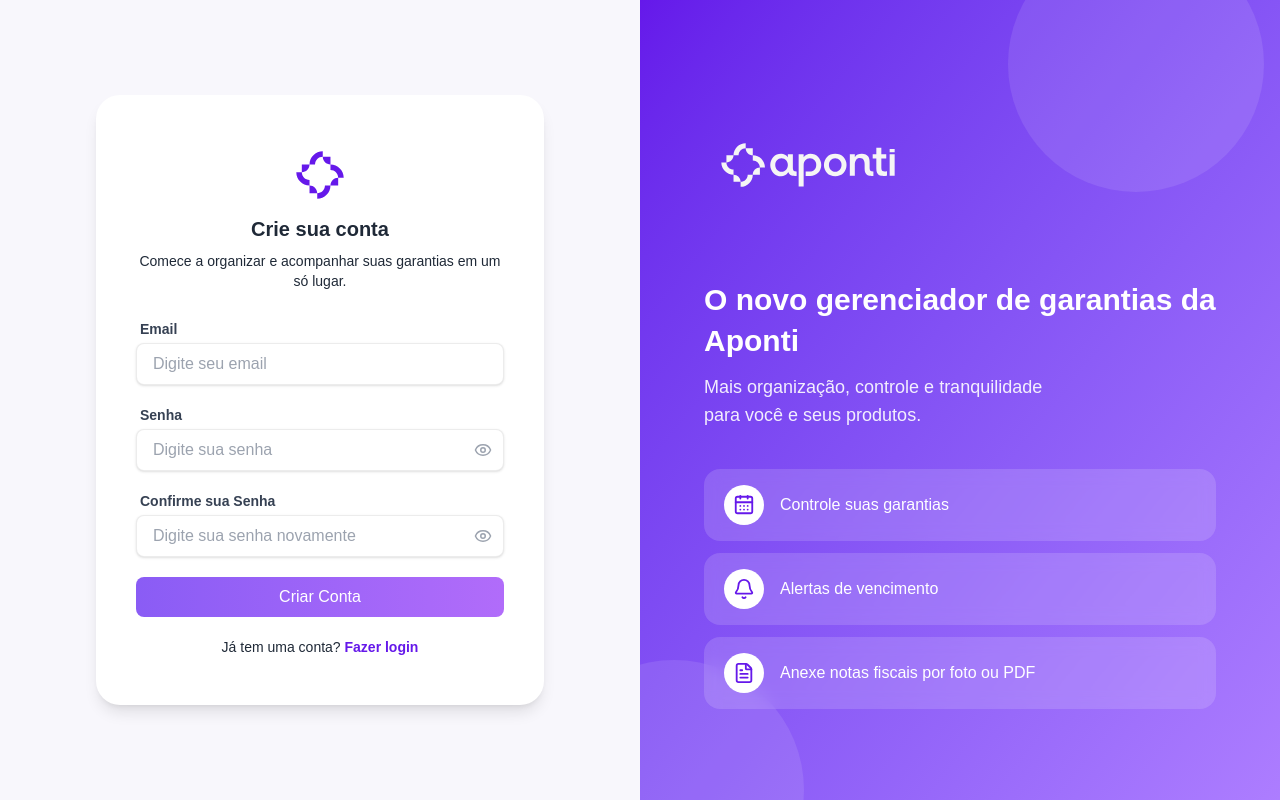
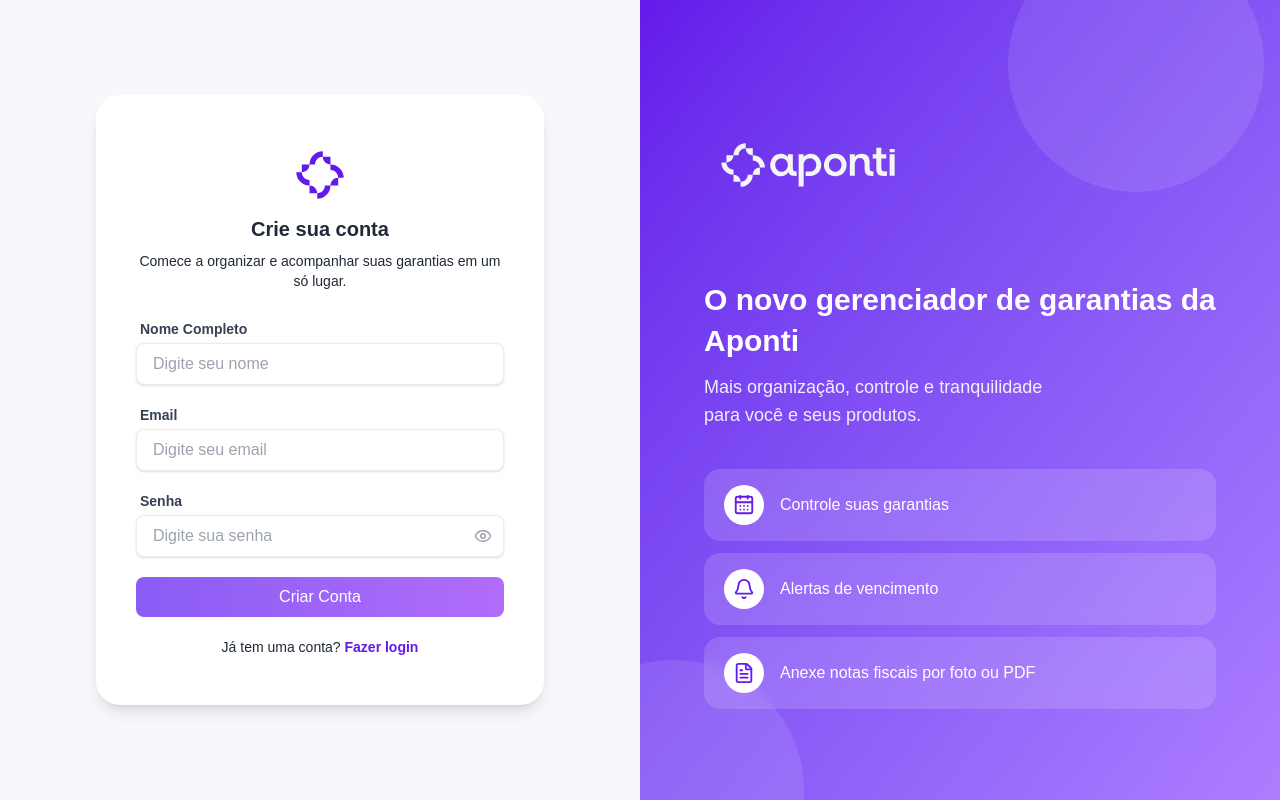
Before and after one commit to apontiacademy/gestaoGarantia-pe-bfd26re, a React (Vite) app in the folder Front-End/: page /register in a window 1280 px wide. Built offline with nearby package versions, Linux system fonts and the light colour scheme; no server answers; a web font is replaced by a local one.

Commit message:
chore: mudança para os campos corretos

```diff
--- a/Front-End/src/Pages/UserRegister.tsx
+++ b/Front-End/src/Pages/UserRegister.tsx
@@ -9,7 +9,6 @@ import simboloAponti from "../Assets/logos/simboloAponti.svg";
 export default function UserRegister() {
   const navigate = useNavigate();
   const [showPassword, setShowPassword] = useState(false);
-  const [showConfirm, setShowConfirm] = useState(false);
   const [loading, setLoading] = useState(false);
   const [error, setError] = useState("");
 
@@ -17,7 +16,6 @@ export default function UserRegister() {
     nomeCompleto: "",
     email: "",
     senha: "",
-    confirmarSenha: "",
   });
 
   const handleChange = (e: React.ChangeEvent<HTMLInputElement>) => {
@@ -26,16 +24,12 @@ export default function UserRegister() {
   };
 
   const handleSubmit = async () => {
-    if (!form.email || !form.senha || !form.confirmarSenha) {
+    if (!form.nomeCompleto || !form.email || !form.senha) {
       setError("Preencha todos os campos.");
       return;
     }
     if (form.senha.length < 6) {
       setError("A senha precisa ter pelo menos 6 caracteres.");
-      return;
-    }
-    if (form.senha !== form.confirmarSenha) {
-      setError("As senhas não coincidem.");
       return;
     }
 
@@ -68,6 +62,16 @@ export default function UserRegister() {
           </div>
 
           <Input
+            label="Nome Completo"
+            type="nome"
+            name="nomeCompleto"
+            placeholder="Digite seu nome"
+            value={form.nomeCompleto}
+            onChange={handleChange}
+            className="bg-white border border-gray/50"
+          />
+
+          <Input
             label="Email"
             type="email"
             name="email"
@@ -89,17 +93,6 @@ export default function UserRegister() {
             onRightIconClick={() => setShowPassword((v) => !v)}
           />
 
-          <Input
-            label="Confirme sua Senha"
-            type={showConfirm ? "text" : "password"}
-            name="confirmarSenha"
-            placeholder="Digite sua senha novamente"
-            value={form.confirmarSenha}
-            onChange={handleChange}
-            className="bg-white border border-gray/50"
-            rightIcon={showConfirm ? <EyeOff size={18} className="cursor-pointer" /> : <Eye size={18} className="cursor-pointer" />}
-            onRightIconClick={() => setShowConfirm((v) => !v)}
-          />
           {error && (
             <p className="text-xs text-red text-center -mt-2">{error}</p>
           )}
```
